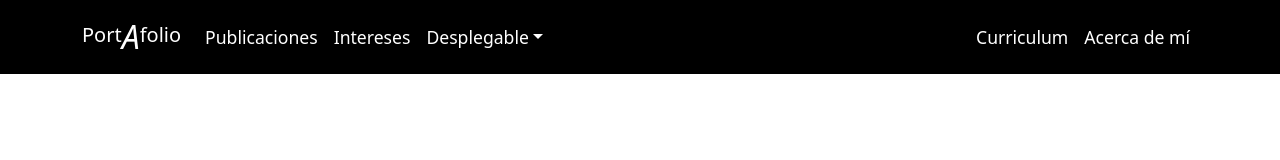
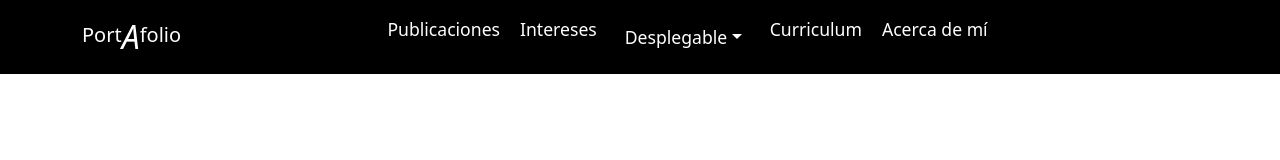
Before and after one commit to adarevalin/Frontend_MyPortafolio, a React (Create React App) app: page /curriculum in a window 1280 px wide. Shown: the top 160 px of the page. Built offline with nearby package versions, Linux system fonts and the light colour scheme; no server answers.

Commit message:
optimizando la app

```diff
--- a/src/components/Carrusel.js
+++ b/src/components/Carrusel.js
@@ -15,14 +15,21 @@ function Slider({ url }) {
       try {
         const response = await GetDate(url);
         setData(response);
+        setIsLoading(false);
       } catch (error) {
         setError(error);
-      } finally {
         setIsLoading(false);
       }
     };
 
     fetchData();
+
+    return () => {
+      // Limpiar estado cuando el componente se desmonte
+      setData([]);
+      setIsLoading(true);
+      setError(null);
+    };
   }, [url]);
 
   if (isLoading) {
@@ -41,13 +48,11 @@ function Slider({ url }) {
     <Carousel activeIndex={index} onSelect={handleSelect}>
       {data.map((item) => (
         <Carousel.Item key={item.id}>
-          <div className="ContenedorImagen">
-            <img
-              className="ImagenCarrusel"
-              src={item.img}
-              alt={item.nombre}
-            />
-          </div>
+          <img
+            className="d-block w-100"
+            src={item.img}
+            alt={item.nombre}
+          />
           <Carousel.Caption>
             <h3>{item.nombre}</h3>
             {/* Utiliza el componente TruncateText para truncar el texto */}
--- a/src/components/Cite.js
+++ b/src/components/Cite.js
@@ -3,14 +3,14 @@ import "./styles/cite.css"
 function Cite () {
 
 return <div className="Cita">
-        <div class="card-body" className="Cite">
-            <div class="card-header">
+        <div className="Cite card-body">
+            <div className="card-header">
                 <h2>Humor</h2>
             </div>
-            <blockquote class="blockquote mb-0">
+            <blockquote className="blockquote mb-0">
             <FetchJoker />
 
-            <footer class="blockquote-footer">Chistes generados por API <cite title="Source Title">JokerAPI</cite></footer>
+            <footer className="blockquote-footer">Chistes generados por API <cite title="Source Title">JokerAPI</cite></footer>
             </blockquote>
         </div>
         </div>
--- a/src/components/Nav.js
+++ b/src/components/Nav.js
@@ -3,33 +3,56 @@ import Nav from 'react-bootstrap/Nav';
 import Navbar from 'react-bootstrap/Navbar';
 import NavDropdown from 'react-bootstrap/NavDropdown';
 import { Link } from 'react-router-dom';
-import '../style.css'
+import '../style.css';
 
 function NavBar() {
   return (
-    <Navbar collapseOnSelect expand="xl"  className='fixed-top'>
-      <Container >
-        <Navbar.Brand ><Link to={"/"} className='custom-Nav'><span  translate="no" style={{ display: 'inline-block', textAlign: 'center' }}>
-      Port<span style={{ verticalAlign: 'middle', fontSize:'2rem', fontStyle: 'italic' }}>A</span>folio
-    </span></Link></Navbar.Brand>
+    <Navbar collapseOnSelect expand="xl" className='fixed-top' variant="dark">
+      <Container>
+        <Navbar.Brand>
+          <Link to={"/"} className='custom-Nav'>
+            <span translate="no" style={{ display: 'inline-block', textAlign: 'center' }}>
+              Port<span style={{ verticalAlign: 'middle', fontSize: '2rem', fontStyle: 'italic' }}>A</span>folio
+            </span>
+          </Link>
+        </Navbar.Brand>
+
         <Navbar.Toggle aria-controls="responsive-navbar-nav" />
-        <Navbar.Collapse id="responsive-navbar-nav">
-          <Nav className="me-auto">
-            <Nav.Link><Link to={"/"} className='custom-Nav'>Publicaciones</Link></Nav.Link>
-            <Nav.Link><Link to={"/interesting"} className='custom-Nav'>Intereses</Link></Nav.Link>
-            <NavDropdown title="Desplegable"  className='Desplegable'>
-              <NavDropdown.Item> <Link to={"/article"} className='custom-Nav'>Artículos</Link></NavDropdown.Item>
-              <NavDropdown.Item> <Link to={"/certificate"} className='custom-Nav'>Certificados</Link></NavDropdown.Item>
+        <Navbar.Collapse id="responsive-navbar-nav" className="justify-content-center">
+
+        <Nav>
+
+          <Nav>
+            <div className="nav-item">
+              <Link to={"/"} className='custom-Nav'>Publicaciones</Link>
+            </div>
+            <div className="nav-item">
+              <Link to={"/interesting"} className='custom-Nav'>Intereses</Link>
+            </div>
+
+            <NavDropdown title="Desplegable" className='Desplegable'>
+              <div className="nav-item">
+                <Link to={"/article"} className='custom-Nav'>Artículos</Link>
+              </div>
+              <div className="nav-item">
+                <Link to={"/certificate"} className='custom-Nav'>Certificados</Link>
+              </div>
             </NavDropdown>
           </Nav>
-          <Nav>
-            <Nav.Link><Link to={"/curriculum"} className='custom-Nav'>Curriculum</Link></Nav.Link>
-            <Nav.Link eventKey={2}><Link to={'/prefijo'} className='custom-Nav'>Acerca de mí</Link></Nav.Link>
+
+          <Nav> {/* Alineación horizontal centrada */}
+            <div className="nav-item">
+              <Link to={"/curriculum"} className='custom-Nav'>Curriculum</Link>
+            </div>
+            <div className="nav-item">
+              <Link to={'/prefijo'} className='custom-Nav'>Acerca de mí</Link>
+            </div>
           </Nav>
+        </Nav>
         </Navbar.Collapse>
       </Container>
     </Navbar>
   );
 }
 
-  export default NavBar;
+export default NavBar;
--- a/src/methods/FetchDate.js
+++ b/src/methods/FetchDate.js
@@ -1,5 +1,5 @@
 // Importa los hooks y funciones necesarios desde las bibliotecas y archivos.
-import { useState, useEffect } from "react";
+import { useState, useEffect, useRef } from "react";
 import GetDate from "./funtion/GetDate";
 import "./styles/styles.css";
 import eliminarDato from "./funtion/DeleteDate";
@@ -8,7 +8,7 @@ import handleSubmit from "./funtion/handleSubmit";
 import CustomPagination from "../components/CustomPagination";
 
 // Define el componente funcional FetchDate y recibe una prop llamada 'url'.
-function FetchDate({ url, isEditing, onSave, onInputChange, editedData }) {
+function FetchDate({ url, isEditing}) {
     // Define los estados del componente utilizando el hook useState.
     const [data, setData] = useState(null);
     const [isLoading, setIsLoading] = useState(true);
@@ -16,11 +16,12 @@ function FetchDate({ url, isEditing, onSave, onInputChange, editedData }) {
     const [nuevoDato, setNuevoDato] = useState(null);
     const [mostrarFormulario, setMostrarFormulario] = useState(false);
     const [ElementPage, setElementPage] = useState(1);
+    const fetchRef = useRef(null);
     const itemsPerPage = 3;
 
     // Utiliza el hook useEffect para realizar operaciones asíncronas cuando el componente se monta o la URL cambia.
     useEffect(() => {
-        const fetchData = async () => {
+          fetchRef.current = async () => {
           try {
             // Realiza una solicitud para obtener datos utilizando la función GetDate.
             const response = await GetDate(url);
@@ -39,7 +40,19 @@ function FetchDate({ url, isEditing, onSave, onInputChange, editedData }) {
         };
 
         // Llama a la función fetchData.
-        fetchData();
+        fetchRef.current();
+
+        return () => {
+          setData(null)
+          setIsLoading([])
+          setNuevoDato(null)
+          setMostrarFormulario(false)
+          setElementPage(1)
+          if (fetchRef.current) {
+            fetchRef.current = null;
+          }
+        }
+
     }, [url]); // La dependencia 'url' asegura que la solicitud se realice cuando cambia la URL.
 
     // Maneja el cambio de página.
--- a/src/methods/FetchGet.js
+++ b/src/methods/FetchGet.js
@@ -1,4 +1,4 @@
-import React, { useState, useEffect } from "react";
+import React, { useState, useEffect, useRef } from "react";
 import GetDate from "./funtion/GetDate";
 import Grid from "../components/grid";
 import "./styles/styles_AC.css";
@@ -16,9 +16,10 @@ function FetchGet({ url }) {
   const location = useLocation();
   const [currentPage, setCurrentPage] = useState(1);
   const itemsPerPage = 4;
+  const fetchRef = useRef(null);
 
   useEffect(() => {
-    const fetchGet = async (url) => {
+    const fetchData = async () => {
       try {
         const response = await GetDate(url);
         setData(response);
@@ -29,7 +30,18 @@ function FetchGet({ url }) {
       }
     };
 
-    fetchGet(url);
+    if (!fetchRef.current) {
+      fetchRef.current = fetchData;
+      fetchRef.current();
+    }
+
+    return () => {
+      setData(null)
+      setCurrentPage(1)
+      if (fetchRef.current) {
+        fetchRef.current = null;
+      }
+    }
   }, [url]);
 
   const handlePageChange = (newPage) => {
--- a/src/methods/FetchGetEx.js
+++ b/src/methods/FetchGetEx.js
@@ -1,4 +1,4 @@
-import React, { useState, useEffect } from "react";
+import React, { useState, useEffect, useRef } from "react";
 import GetDate from "./funtion/GetDate";
 import './styles/redaccion.css'
 import Row from 'react-bootstrap/Row';
@@ -9,9 +9,10 @@ function FetchGetEx({ Id, url }) {
   const [data, setData] = useState(null);
   const [isLoading, setIsLoading] = useState(true);
   const [error, setError] = useState(null);
+  const fetchRef = useRef(null);
 
   useEffect(() => {
-    const fetchGetEx = async (url) => {
+    fetchRef.current = async () => {
       try {
         const response = await GetDate(url);
         setData(response);
@@ -22,7 +23,15 @@ function FetchGetEx({ Id, url }) {
       }
     };
 
-    fetchGetEx(url);
+    fetchRef.current();
+
+    return () => {
+        setData(null);
+        setIsLoading(true)
+        if (fetchRef.current) {
+          fetchRef.current = null;
+        }
+    }
   }, [url]);
 
 
--- a/src/methods/FetchJoker.js
+++ b/src/methods/FetchJoker.js
@@ -35,7 +35,11 @@ function FetchJoker() {
       }
     }
 
-    fetchData();
+    fetchData()
+
+    return () => {
+      setJoker([])
+    }
   }, []);
 
 return (
--- a/src/methods/FetchNotice.js
+++ b/src/methods/FetchNotice.js
@@ -35,6 +35,8 @@ function FetchNotice() {
     }
 
     fetchData();
+
+
   }, []);
 
 return (
--- a/src/methods/funtion/GetDate.js
+++ b/src/methods/funtion/GetDate.js
@@ -1,9 +1,10 @@
+
 async function GetDate(url) {
     try {
       const respuesta = await fetch(url);
       const datos = await respuesta.json();
       if (respuesta.ok) {
-        console.log('Todo bien');
+        console.log('Todo bien', (url));
       } else {
         console.log('Respuesta de red OK pero respuesta de HTTP no OK');
 
--- a/src/paginas/Home.js
+++ b/src/paginas/Home.js
@@ -9,8 +9,7 @@ import '../methods/styles/stylesHome.css';
 function Home () {
     return (
         <>
-        <Slider url="https://backend-portafolio-abnh.onrender.com/api/portafolio/intereses/"/>
-        <Cite/>
+
         <Container>
             <div className='Descripcion'>
                 <h1 className='text-center'>Nuestra Experiencia en Desarrollo de Software: Proyectos y Artículos</h1>
--- a/src/style.css
+++ b/src/style.css
@@ -162,11 +162,19 @@
 
 }
 
-@media screen and (min-width: 576px) and (max-width: 1700px) {
+@media screen and (min-width: 576px) and (max-width: 2600px) {
 
   .custom-Nav {
+
       text-decoration: none;
       color: white;
+  }
+  .nav-item {
+    margin-right: 20px; /* Ajusta el margen según tus preferencias */
+
+  }
+  #responsive-navbar-nav {
+    justify-content: center;
   }
 
   .imgFooter {
```
